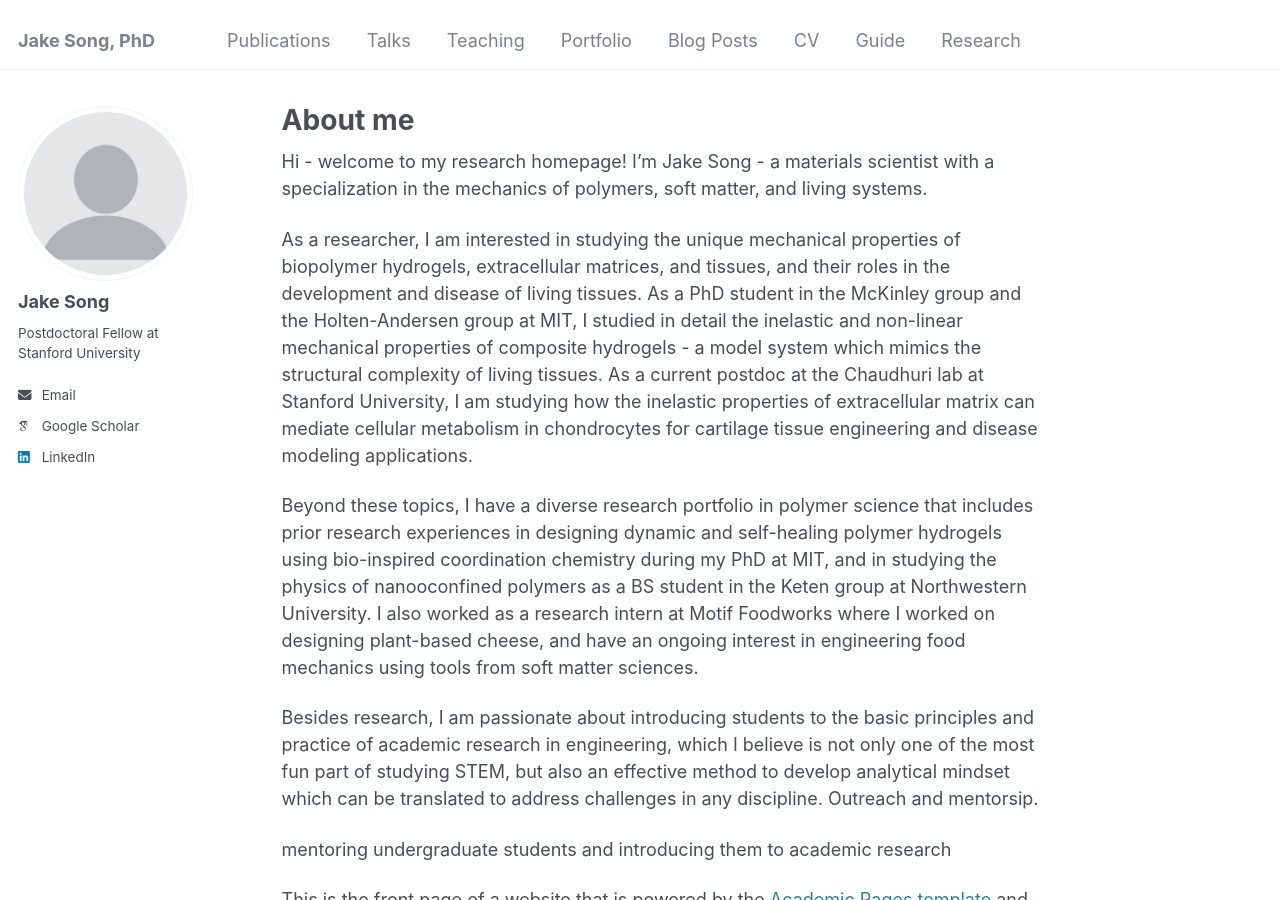
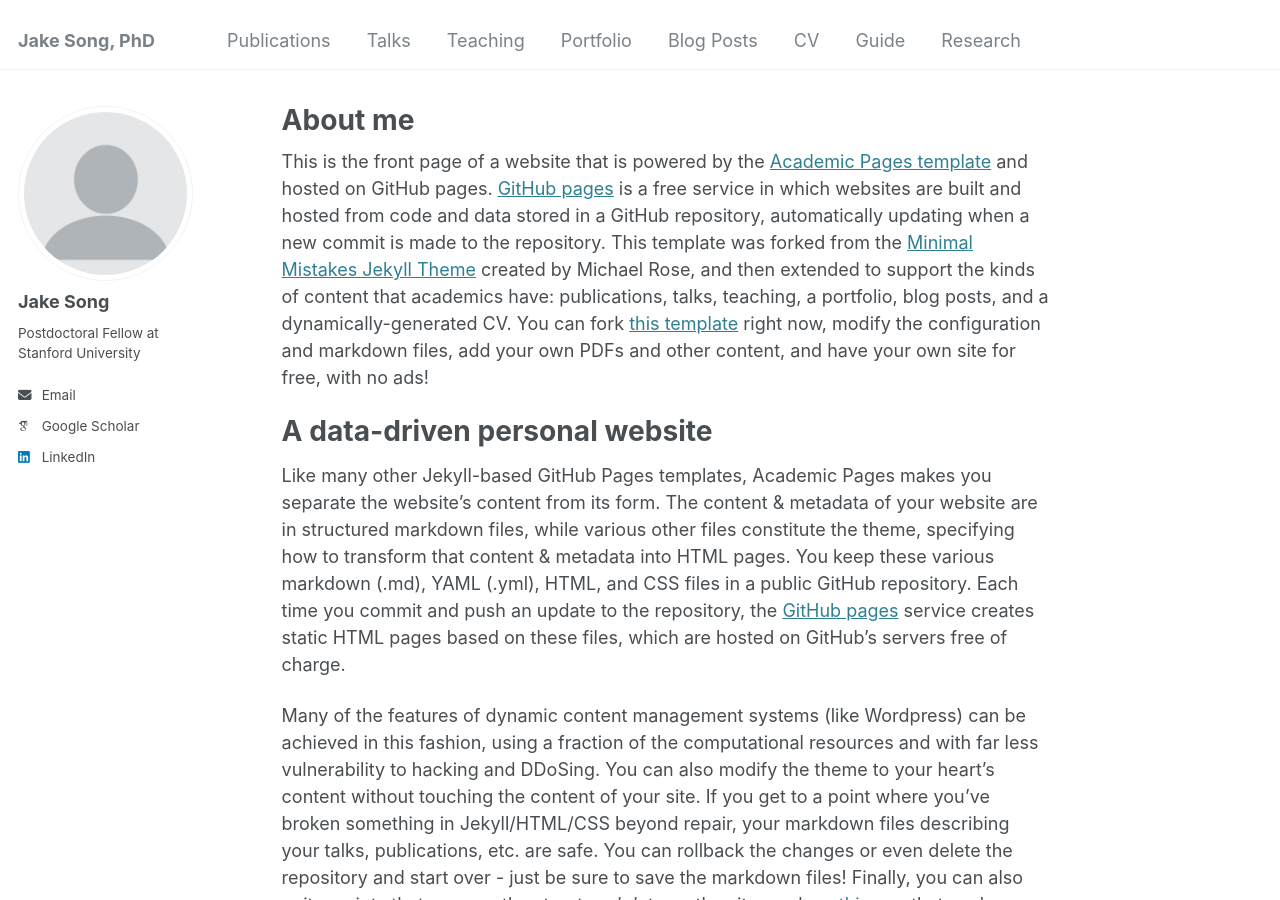
Before and after one commit to jakesong15/jakesong15.github.io, a Jekyll site: the page built from _pages/about.md, in a window 1280 px wide and 900 px high. Built offline with Jekyll 4.4.1, drawn with Linux system fonts in a browser that asks for light colours; some web fonts are replaced.

Commit message:
Update about.md

```diff
--- a/_pages/about.md
+++ b/_pages/about.md
@@ -7,19 +7,6 @@ redirect_from:
   - /about.html
 ---
 
-Hi - welcome to my research homepage! I'm Jake Song - a materials scientist with a specialization in the mechanics of polymers, soft matter, and living systems.
-
-As a researcher, I am interested in studying the unique mechanical properties of biopolymer hydrogels, extracellular matrices, and tissues, and their roles in the development and disease of living tissues. As a PhD student in the McKinley group and the Holten-Andersen group at MIT, I studied in detail the inelastic and non-linear mechanical properties of composite hydrogels - a model system which mimics the structural complexity of living tissues. As a current postdoc at the Chaudhuri lab at Stanford University, I am studying how the inelastic properties of extracellular matrix can mediate cellular metabolism in chondrocytes for cartilage tissue engineering and disease modeling applications.
-
-Beyond these topics, I have a diverse research portfolio in polymer science that includes prior research experiences in designing dynamic and self-healing polymer hydrogels using bio-inspired coordination chemistry during my PhD at MIT, and in studying the physics of nanooconfined polymers as a BS student in the Keten group at Northwestern University. I also worked as a research intern at Motif Foodworks where I worked on designing plant-based cheese, and have an ongoing interest in engineering food mechanics using tools from soft matter sciences.
-
-Besides research, I am passionate about introducing students to the basic principles and practice of academic research in engineering, which I believe is not only one of the most fun part of studying STEM, but also an effective method to develop analytical mindset which can be translated to address challenges in any discipline. Outreach and mentorsip.
-
-
-
-
-
-mentoring undergraduate students and introducing them to academic research
 
 This is the front page of a website that is powered by the [Academic Pages template](https://github.com/academicpages/academicpages.github.io) and hosted on GitHub pages. [GitHub pages](https://pages.github.com) is a free service in which websites are built and hosted from code and data stored in a GitHub repository, automatically updating when a new commit is made to the repository. This template was forked from the [Minimal Mistakes Jekyll Theme](https://mmistakes.github.io/minimal-mistakes/) created by Michael Rose, and then extended to support the kinds of content that academics have: publications, talks, teaching, a portfolio, blog posts, and a dynamically-generated CV. You can fork [this template](https://github.com/academicpages/academicpages.github.io) right now, modify the configuration and markdown files, add your own PDFs and other content, and have your own site for free, with no ads!
 
```
